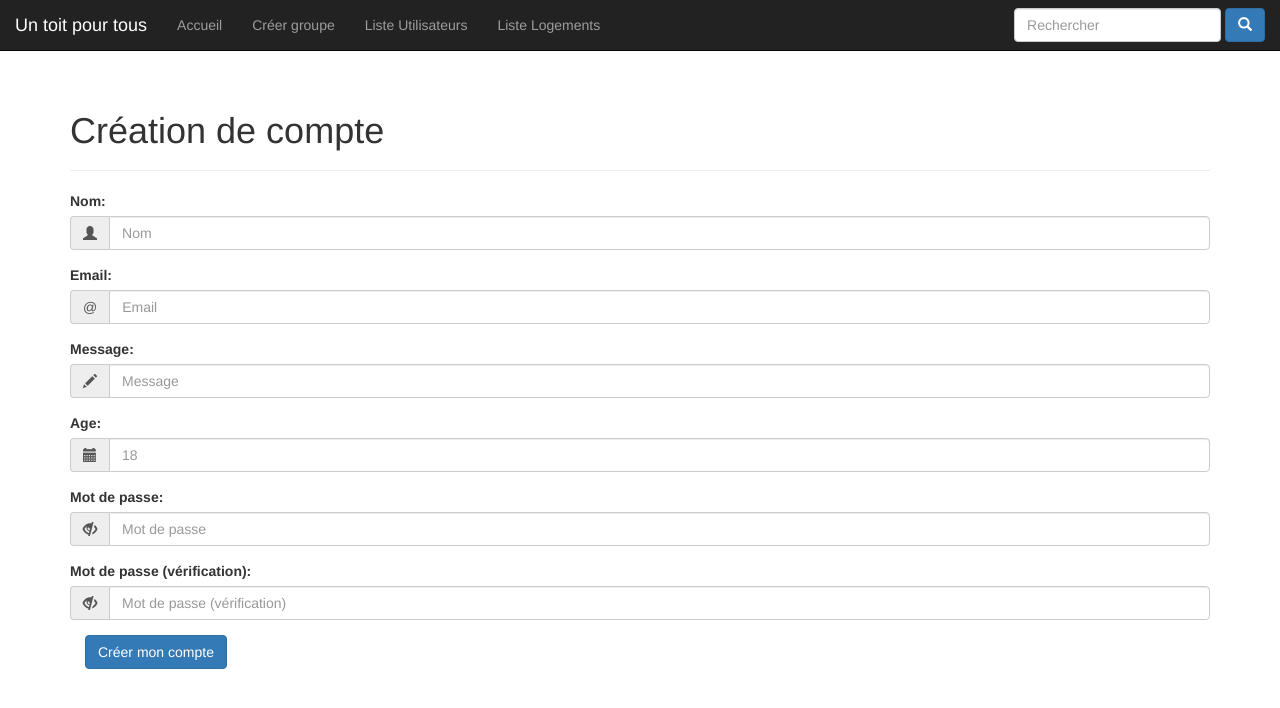
After one commit to tbourrely/ccd_berger_bourrely_froehlicher_marlier_wilmouth, a PHP site: the page made by src/views/utilisateurs/inscription.html.twig in a window 1280 px wide. The commit adds this page. Shown: the top 708 px of the page. Run offline with PHP 8.4, Linux system fonts and the light colour scheme; the template is opened without the code that fills it, so the values that code supplies are empty; a stand-in replaces the project's code that opens the database connection; some libraries are stand-ins or nearby versions.

Commit message:
Vues connexions/inscriptions

```diff
--- a/index.php
+++ b/index.php
@@ -73,6 +73,8 @@ $app->group('/utilisateur', function() {
     $this->get('/inscription', \charly\controllers\UtilisateursController::class . ':inscriptionForm')->setName('inscription.form');
     $this->post('/inscription', \charly\controllers\UtilisateursController::class . ':inscription')->setName('utilisateur.inscription');
     $this->get('/{id:[0-9]+}', \charly\controllers\UtilisateursController::class . ':compte')->setName('utilisateur.compte');
+    $this->get('/connexion', \charly\controllers\UtilisateursController::class . ':connexionForm')->setName('utilisateur.connexion.form');
+    $this->post('/connexion', \charly\controllers\UtilisateursController::class . ':connexion')->setName('utilisateur.connexion');
 });
 
 $app->group('/logement',function (){
--- /dev/null
+++ b/src/views/utilisateurs/inscription.html.twig
@@ -0,0 +1,95 @@
+{% extends "layout.html.twig" %}
+
+{% set title = "Création de compte" %}
+
+{% block content %}
+    <div class="col-md-12">
+        <div class="page-header">
+            <h1>Création de compte</h1>
+        </div>
+
+        <form action="{{ path_for('utilisateur.inscription') }}" method="post">
+            {{ csrf() }}
+
+            <div class="form-group{% if flash.errors.nom %} has-error {% endif %}">
+                <label for="nom">Nom: </label>
+                <div class="input-group">
+                    <span class="input-group-addon">
+                        <span class="glyphicon glyphicon-user" aria-hidden="true"></span>
+                    </span>
+                    <input type="text" name="nom" id="nom" class="form-control" placeholder="Nom" value="{{ persistValues.nom }}" required>
+                </div>
+                {% if flash.errors.nom %}
+                    <span class="help-block">{{ flash.errors.nom }}</span>
+                {% endif %}
+            </div>
+
+            <div class="form-group{% if flash.errors.email %} has-error {% endif %}">
+                <label for="nom">Email: </label>
+                <div class="input-group">
+                    <span class="input-group-addon">@</span>
+                    <input type="email" name="email" id="email" class="form-control" placeholder="Email" value="{{ persistValues.email }}" required>
+                </div>
+                {% if flash.errors.email %}
+                    <span class="help-block">{{ flash.errors.email }}</span>
+                {% endif %}
+            </div>
+
+            <div class="form-group{% if flash.errors.message %} has-error {% endif %}">
+                <label for="message">Message: </label>
+                <div class="input-group">
+                    <span class="input-group-addon">
+                        <span class="glyphicon glyphicon-pencil" aria-hidden="true"></span>
+                    </span>
+                    <input type="text" name="message" id="message" class="form-control" placeholder="Message" value="{{ persistValues.message }}" required>
+                </div>
+                {% if flash.errors.message %}
+                    <span class="help-block">{{ flash.errors.message }}</span>
+                {% endif %}
+            </div>
+
+            <div class="form-group{% if flash.errors.age %} has-error {% endif %}">
+                <label for="nom">Age: </label>
+                <div class="input-group">
+                    <span class="input-group-addon">
+                        <span class="glyphicon glyphicon-calendar" aria-hidden="true"></span>
+                    </span>
+                    <input type="number" name="age" id="age" class="form-control" placeholder="18" value="{{ persistValues.age }}" required>
+                </div>
+                {% if flash.errors.age %}
+                    <span class="help-block">{{ flash.errors.age }}</span>
+                {% endif %}
+            </div>
+
+            <div class="form-group{% if flash.errors.password %} has-error {% endif %}">
+                <label for="nom">Mot de passe: </label>
+                <div class="input-group">
+                    <span class="input-group-addon">
+                        <span class="glyphicon glyphicon-eye-close" aria-hidden="true"></span>
+                    </span>
+                    <input type="password" name="password" id="password" class="form-control" placeholder="Mot de passe" value="{{ persistValues.password }}" required>
+                </div>
+                {% if flash.errors.password %}
+                    <span class="help-block">{{ flash.errors.password }}</span>
+                {% endif %}
+            </div>
+
+            <div class="form-group{% if flash.errors.password_verify %} has-error {% endif %}">
+                <label for="password_verify">Mot de passe (vérification): </label>
+                <div class="input-group">
+                    <span class="input-group-addon">
+                        <span class="glyphicon glyphicon-eye-close" aria-hidden="true"></span>
+                    </span>
+                    <input type="password" name="password_verify" id="password_verify" class="form-control" placeholder="Mot de passe (vérification)" value="{{ persistValues.password_verify }}" required>
+                </div>
+                {% if flash.errors.password_verify %}
+                    <span class="help-block">{{ flash.errors.password_verify }}</span>
+                {% endif %}
+            </div>
+
+            <div class="form-group col-md-12">
+                <input type="submit" class="btn btn-primary" value="Créer mon compte">
+            </div>
+        </form>
+    </div>
+{% endblock %}
```
Also changed, not shown: src/controllers/UtilisateursController.php (+49 -2 lines), src/views/utilisateurs/connexion.html.twig (added, +43 -0 lines).
